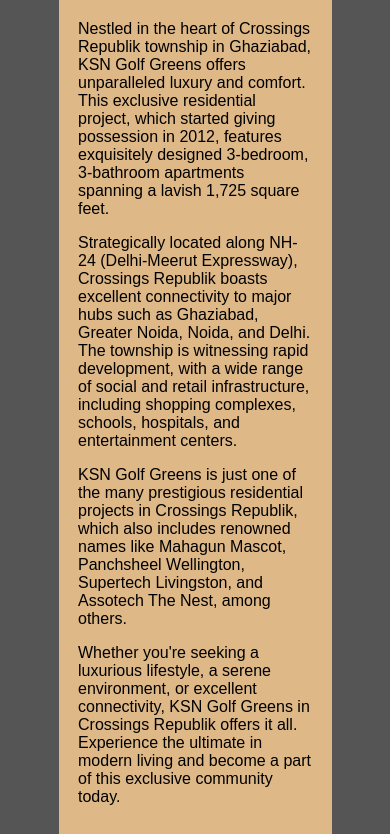
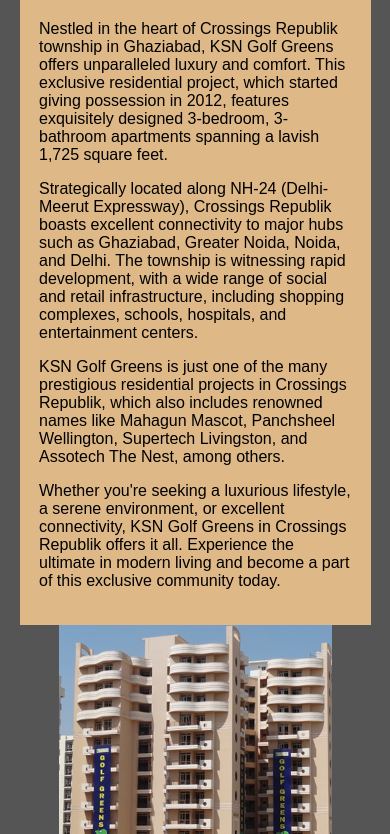
Before and after one commit to psuhalka/ggaoa, a plain HTML site: page index.html in a window 390 px wide. Shown: the part 164-998 px from the top of the page. Drawn offline with Linux system fonts and the light colour scheme.

Commit message:
increase small screen width for mobile view

```diff
--- a/index.html
+++ b/index.html
@@ -110,17 +110,24 @@ body {
     .topdiv {
     font-size: small;
   }
+  .inner {
+    width: 80%;
+    margin-left: 5%;
+    margin-right: 5%;
+}
 }
 @media (min-width: 601px) {
     /* Styles for larger screens */
     .topdiv {
     font-size: larger;
   }
-}
-.inner {
+  .inner {
     width: 60%;
     margin-left: 15%;
     margin-right: 15%;
+}
+}
+.inner {
     padding-left: 5%;
     padding-right: 5%;
     padding-top: 5%;
```
